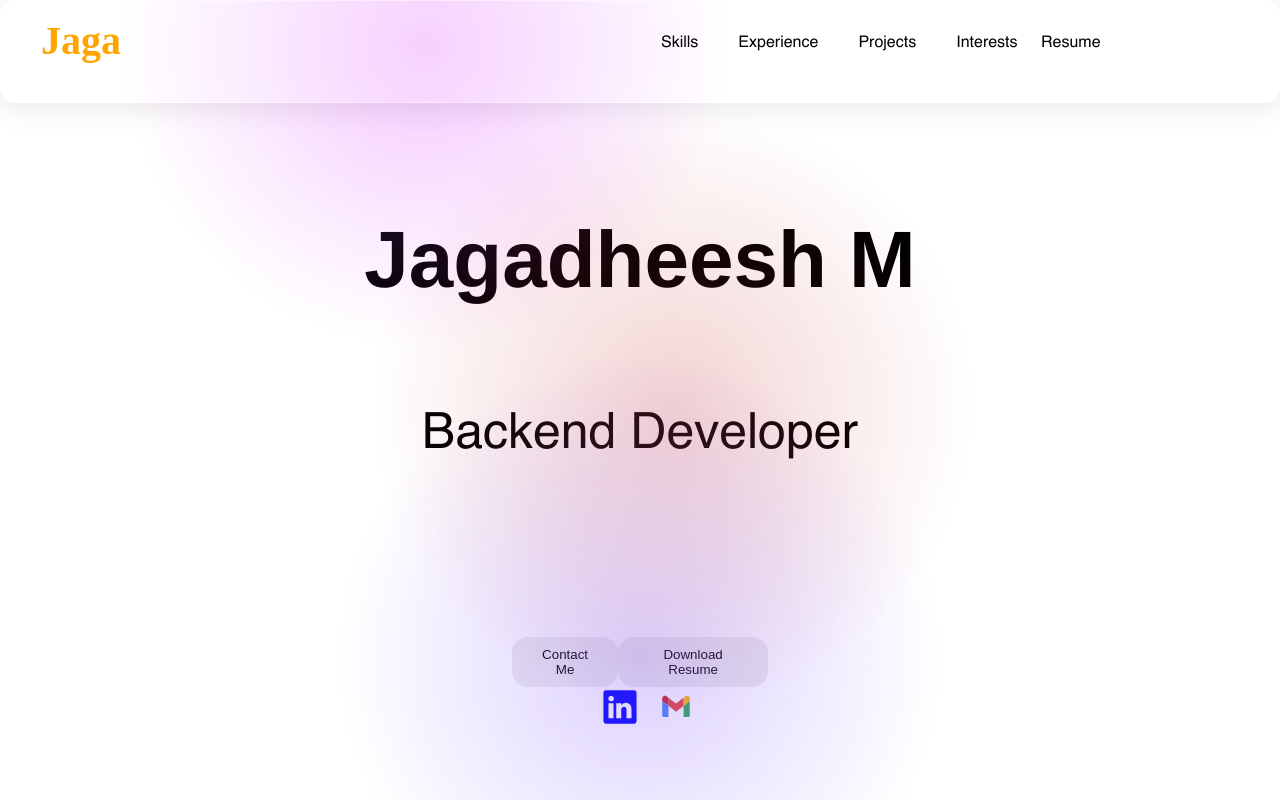
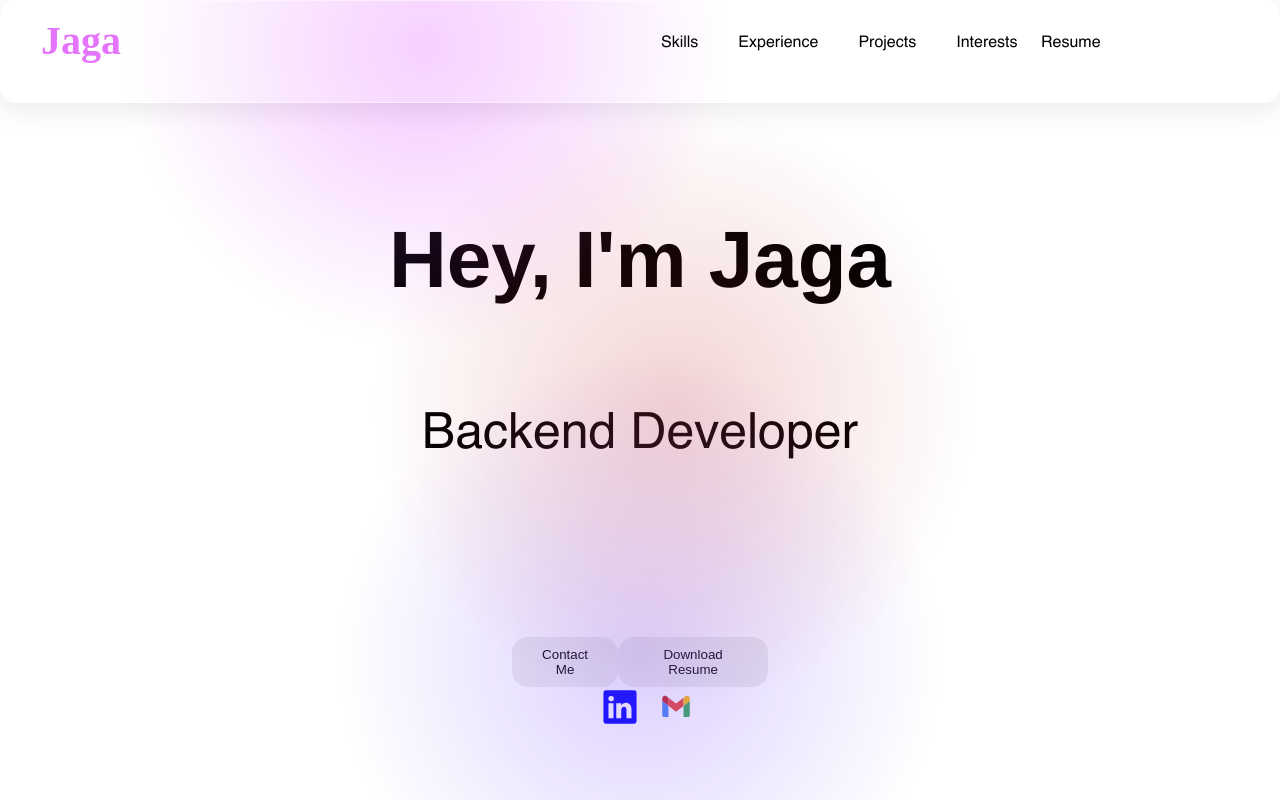
Before and after one commit to jaga-live/jaga-portfolio, a React (Create React App) app: page / in a window 1280 px wide. Shown: the top 800 px of the page. Built offline with nearby package versions, Linux system fonts and the light colour scheme.

Commit message:
feat - update title

```diff
--- a/src/App.css
+++ b/src/App.css
@@ -46,7 +46,7 @@
   position: relative;
   left: 1em;
   cursor: pointer;
-  color: orange;
+  color: rgb(228, 117, 250);
   top: -11px;
 }
 
--- a/src/App.js
+++ b/src/App.js
@@ -93,7 +93,7 @@ function Header() {
   return (
     <div className="main">
       <div className="body_about">
-        <h1>Jagadheesh M</h1>
+        <h1>Hey, I'm Jaga</h1>
         <p>Backend Developer</p>
       </div>
 
```
